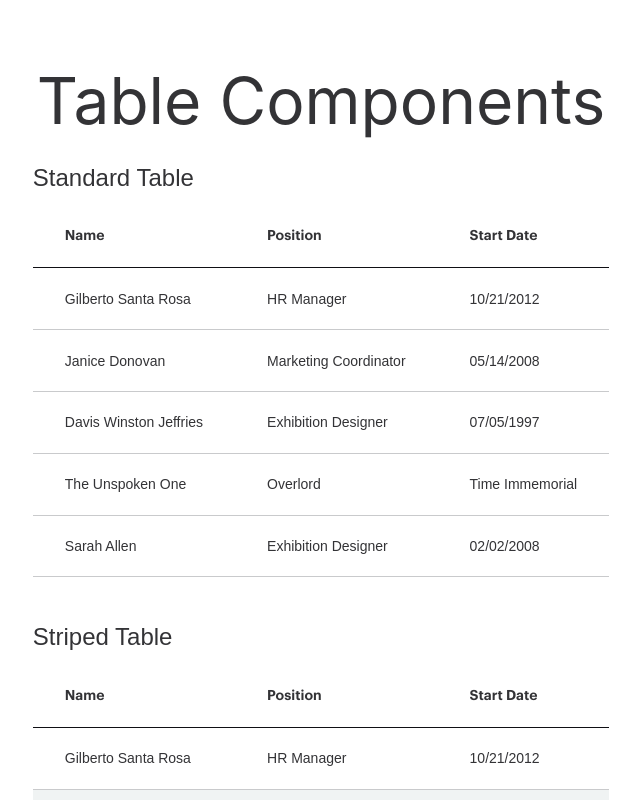
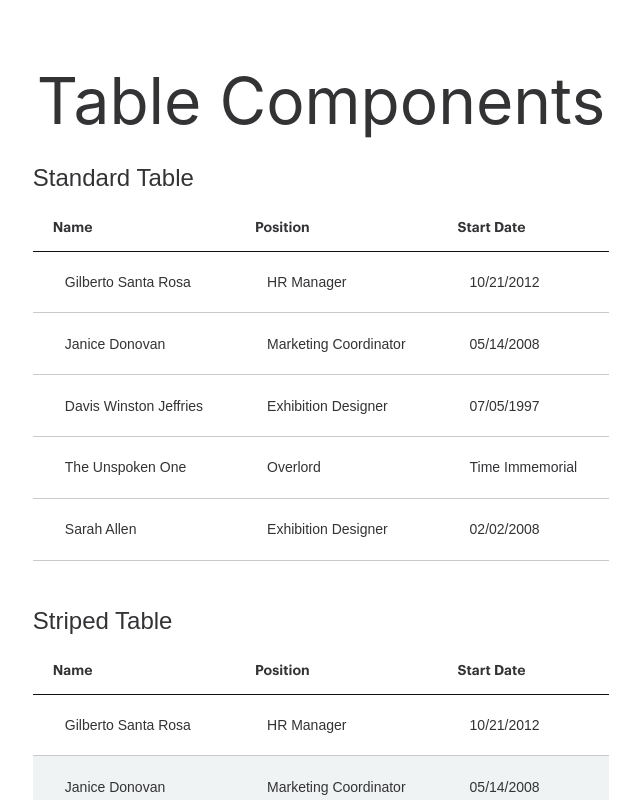
Before and after one commit to fieldmuseum/tailwindfmnh, a Next.js app: page /tables in a window 1280 px wide. Shown: the top 800 px of the page, without its empty margins (319-959 px from the left). Built offline with nearby package versions, Linux system fonts and the light colour scheme.

Commit message:
matched the table cell padding to the FM Styleguide

```diff
--- a/styles/utilities.css
+++ b/styles/utilities.css
@@ -334,7 +334,7 @@ Tables
   }
 
   .default-table thead th {
-    @apply border-b border-fieldBlack px-[2rem] py-[1.4rem] font-graphikBold font-[600] text-[14px] text-left;
+    @apply border-b border-fieldBlack px-[20px] py-[14px] font-graphikBold font-[600] text-[14px] text-left;
   }
 
   .default-table td {
```
